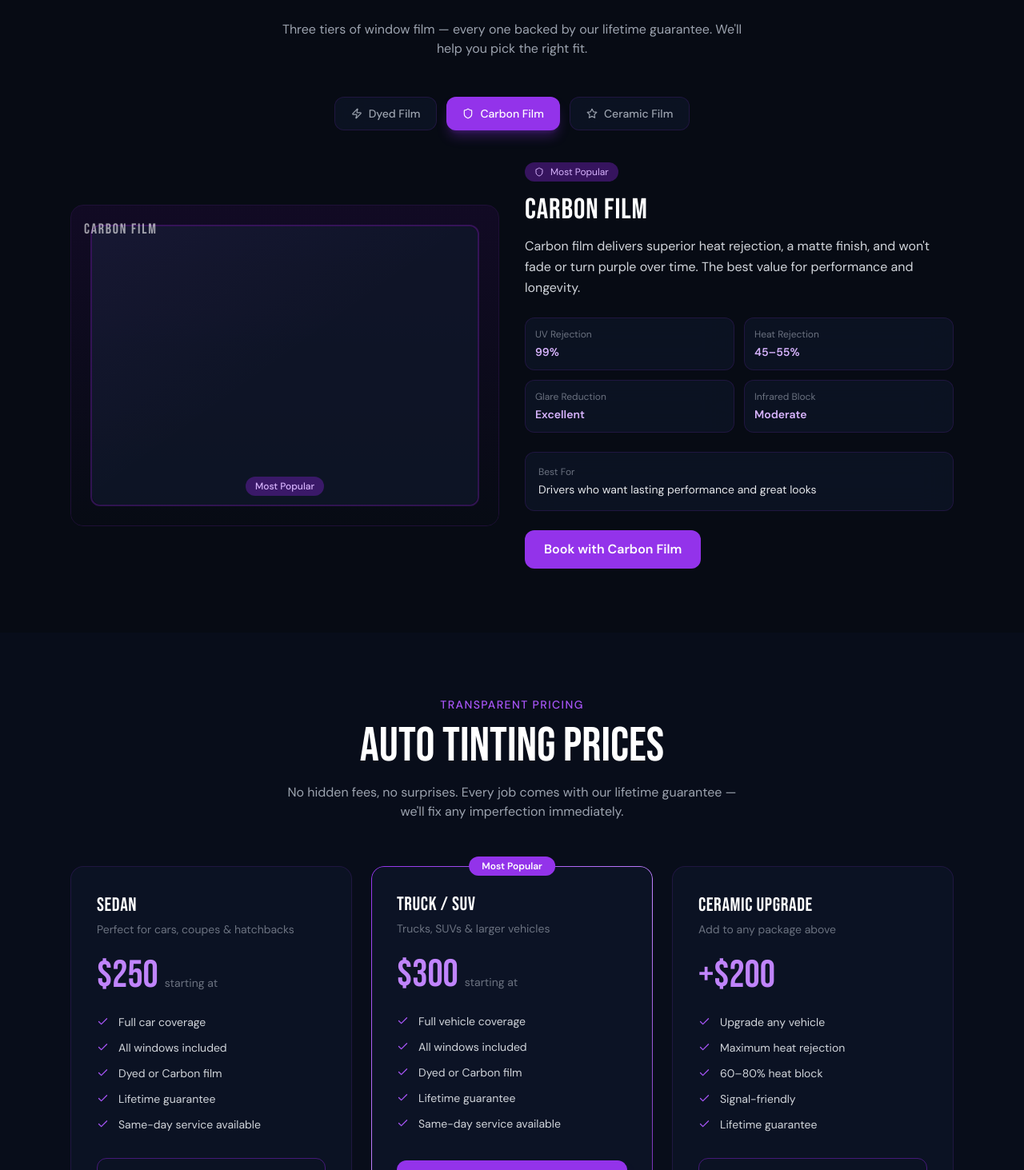
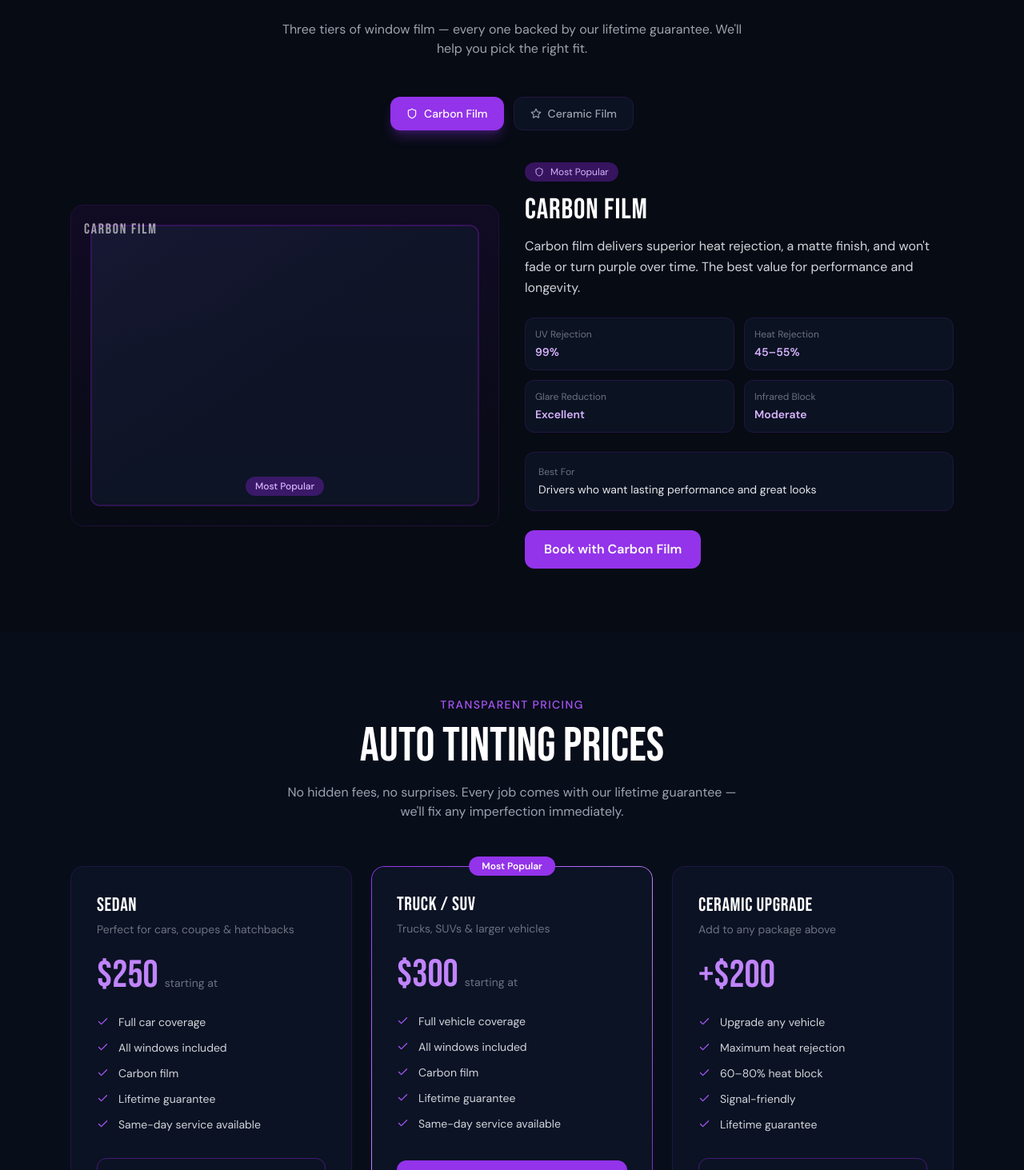
Before and after one commit to misterho1/tinting-evolution, a Next.js app: page /services/auto in a window 1280 px wide. Shown: the part 827-2290 px from the top of the page at 80% size. Built offline with nearby package versions, Linux system fonts and the light colour scheme.

Commit message:
Remove dyed film, update pricing copy

```diff
--- a/components/AutoPricing.tsx
+++ b/components/AutoPricing.tsx
@@ -8,7 +8,7 @@ const packages = [
     name: 'Sedan',
     price: '$250',
     desc: 'Perfect for cars, coupes & hatchbacks',
-    features: ['Full car coverage', 'All windows included', 'Dyed or Carbon film', 'Lifetime guarantee', 'Same-day service available'],
+    features: ['Full car coverage', 'All windows included', 'Carbon film', 'Lifetime guarantee', 'Same-day service available'],
     cta: 'Book Sedan Tint',
     featured: false,
   },
@@ -16,7 +16,7 @@ const packages = [
     name: 'Truck / SUV',
     price: '$300',
     desc: 'Trucks, SUVs & larger vehicles',
-    features: ['Full vehicle coverage', 'All windows included', 'Dyed or Carbon film', 'Lifetime guarantee', 'Same-day service available'],
+    features: ['Full vehicle coverage', 'All windows included', 'Carbon film', 'Lifetime guarantee', 'Same-day service available'],
     cta: 'Book Truck/SUV Tint',
     featured: true,
   },
--- a/components/FilmOptions.tsx
+++ b/components/FilmOptions.tsx
@@ -1,26 +1,9 @@
 'use client'
 import { useState } from 'react'
 import { motion, AnimatePresence } from 'framer-motion'
-import { Zap, Shield, Star } from 'lucide-react'
+import { Shield, Star } from 'lucide-react'
 
 const films = [
-  {
-    id: 'dyed',
-    icon: Zap,
-    name: 'Dyed Film',
-    badge: 'Entry Level',
-    badgeColor: 'bg-gray-700/60 text-gray-300',
-    color: '#1a1a2e',
-    opacity: 0.65,
-    desc: 'Our entry-level film provides solid privacy, glare reduction, and a clean dark look. Great for daily drivers on a budget without sacrificing quality.',
-    specs: [
-      { label: 'UV Rejection', value: '99%' },
-      { label: 'Heat Rejection', value: '30–45%' },
-      { label: 'Glare Reduction', value: 'High' },
-      { label: 'Infrared Block', value: 'Basic' },
-    ],
-    best: 'Budget-conscious drivers who want clean looks',
-  },
   {
     id: 'carbon',
     icon: Shield,
```
